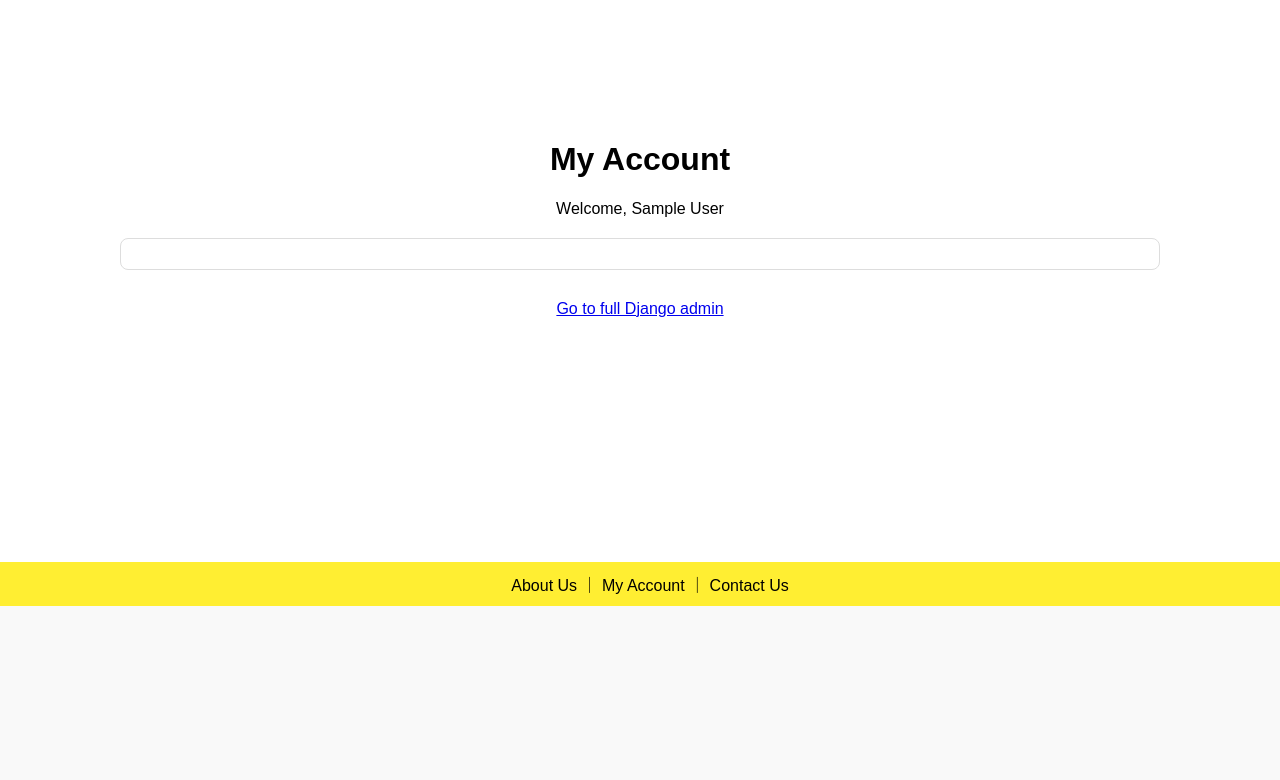
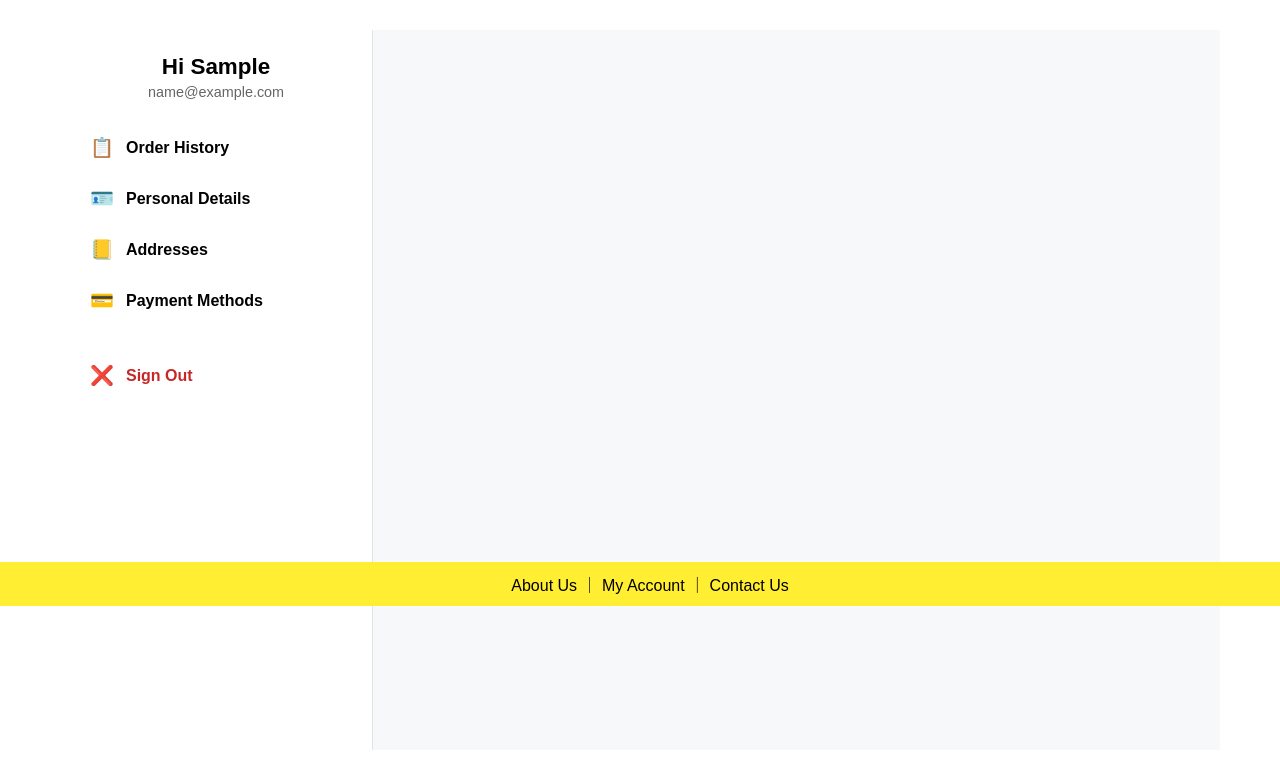
Before and after one commit to Traumatic-bot/Empowr, a Django app: page /account/dashboard/ in a window 1280 px wide. Shown: the part 194-974 px from the top of the page. Before the commit the page ends 800 px from the top, so only its background shows below. Run offline with Django 5.2, Linux system fonts and the light colour scheme; the visitor is signed in with stand-in values (Sample User, id 1).

Commit message:
Started customer dashboard

```diff
--- a/static/css/style.css
+++ b/static/css/style.css
@@ -202,7 +202,7 @@ footer {
 /* Homepage */
 
 main {
-    margin: 100px;
+    margin: 30px 60px;
 }
 
 .carousel {
@@ -464,3 +464,90 @@ main {
     color: #fff;
     cursor: pointer;
 }
+
+/* Customer Dashboard */
+
+.account-wrapper {
+    display: flex;
+    min-height: calc(100vh - 80px);
+    background: #f7f8fa;
+}
+
+.account-sidebar {
+    width: 280px;
+    background: #ffffff;
+    border-right: 1px solid #e3e3e3;
+    padding: 24px 16px;
+}
+
+.account-user-name {
+    font-weight: 700;
+    font-size: 1.4rem;
+    margin-bottom: 4px;
+}
+
+.account-user-email {
+    font-size: 0.9rem;
+    color: #666;
+    margin-bottom: 24px;
+}
+
+.account-nav {
+    display: flex;
+    flex-direction: column;
+    gap: 4px;
+}
+
+.account-nav-item {
+    display: flex;
+    align-items: center;
+    gap: 12px;
+    padding: 12px 14px;
+    text-decoration: none;
+    border-radius: 4px;
+    font-weight: 600;
+    color: rgb(0, 0, 0);
+    transition: background 0.15s, color 0.15s;
+}
+
+.account-nav-item .icon {
+    font-size: 1.2rem;
+}
+
+.account-nav-item:hover {
+    background: #fffbf0;
+}
+
+.account-nav-item.is-active {
+    background: #fffbf0;
+    border-left: 4px solid #ffee32;
+    padding-left: 10px;
+}
+
+.account-nav-item.logout {
+    margin-top: 24px;
+    color: #c62828;
+}
+
+/* Dashboard content */
+
+.account-main {
+    flex: 1;
+    padding: 32px 40px;
+    background: #f7f8fa;
+}
+
+.account-main h1 {
+    font-size: 2rem;
+    margin-bottom: 16px;
+}
+
+.empty-box {
+    margin-top: 24px;
+    padding: 20px;
+    background: #ffffff;
+    border-radius: 6px;
+    border: 1px solid #e3e3e3;
+    text-align: center;
+    font-weight: 600;
+}
--- a/store/urls.py
+++ b/store/urls.py
@@ -16,7 +16,11 @@ urlpatterns = [
     path("checkout/payment/", views.checkout_payment_view, name="checkout_payment"),
     path("checkout/complete/", views.checkout_complete_view, name="checkout_complete"),
 
-
+    path("account/", TemplateView.as_view(template_name="account/dashboard2.html"), name="test"),
+    path("account/order-history/", TemplateView.as_view(template_name="account/order_history.html"), name="order_history"),
+    path("account/personal-details/", TemplateView.as_view(template_name="account/personal_details.html"), name="personal_details"),
+    path("account/address-book/", TemplateView.as_view(template_name="account/address_book.html"), name="address_book"),
+    path("account/payment-methods/", TemplateView.as_view(template_name="account/payment_methods.html"), name="payment_methods"),
 
     path("about-us/", TemplateView.as_view(template_name="store/about_us.html"), name="about_us"),
     path("contact-us/", views.contact_us, name="contact_us"),
--- a/templates/account/dashboard.html
+++ b/templates/account/dashboard.html
@@ -1,19 +1,52 @@
 {% extends "base.html" %}
 
-{% block title %}My Account{% endblock %}
+{% block content %}
+<div class="account-wrapper">
+    <aside class="account-sidebar">
+        <div class="account-user">
+            <div class="account-user-name">
+                Hi {{ user.first_name| default:"there" }}
+            </div>
+            <div class="account-user-email">
+                {{ user.email }}
+            </div>
+        </div>
 
-{% block content %}
-<div style="padding: 20px;">
-    <h1>My Account</h1>
+        <nav class="account-nav">
+            <a href="{% url 'order_history' %}"
+               class="account-nav-item {% if request.resolver_match.url_name == 'order_history' %} is-active {% endif %}">
+                <span class="icon">📋</span>
+                <span>Order History</span>
+            </a>
 
-    <p>Welcome, {{ user.get_full_name|default:user.username }}</p>
+            <a href="{% url 'personal_details' %}"
+               class="account-nav-item {% if request.resolver_match.url_name == 'personal_details' %} is-active {% endif %}">
+                <span class="icon">🪪</span>
+                <span>Personal Details</span>
+            </a>
 
-    <div style="display:flex; flex-wrap:wrap; gap:20px; margin-top: 20px; border:1px solid #ddd; border-radius:8px; padding:15px; min-width:180px;">
+            <a href="{% url 'address_book' %}"
+               class="account-nav-item {% if request.resolver_match.url_name == 'address_book' %} is-active {% endif %}">
+                <span class="icon">📒</span>
+                <span>Addresses</span>
+            </a>
 
-    </div>
+            <a href="{% url 'payment_methods' %}"
+               class="account-nav-item {% if request.resolver_match.url_name == 'payment_methods' %} is-active {% endif %}">
+                <span class="icon">💳</span>
+                <span>Payment Methods</span>
+            </a>
 
-    <div style="margin-top:30px;">
-        <a href="/admin/">Go to full Django admin</a>
-    </div>
+            <a href="{% url 'logout' %}" class="account-nav-item logout">
+                <span class="icon">❌</span>
+                <span>Sign Out</span>
+            </a>
+        </nav>
+    </aside>
+
+    <main class="account-main">
+        {% block account_content %}
+        {% endblock %}
+    </main>
 </div>
-{% endblock content %}
+{% endblock %}
```
Also changed, not shown: templates/account/address_book.html (added, +7 -0 lines), templates/account/dashboard_before.html (added, +19 -0 lines), templates/account/order_history.html (added, +15 -0 lines), templates/account/payment_methods.html (added, +7 -0 lines), templates/account/personal_details.html (added, +7 -0 lines).
